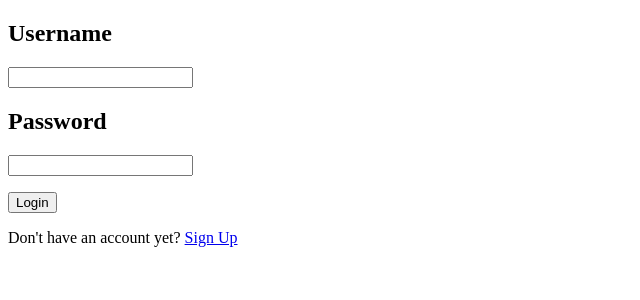
After one commit to xdomsky/webstore, a Django app: page /login/ in a window 1280 px wide. The commit adds this page. Shown: the top 300 px of the page, without its empty margins (0-640 px from the left). Run offline with Django 3.2, Linux system fonts and the light colour scheme.

Commit message:
added user registration/login

```diff
--- a/WebStore/Store/templates/Store/index.html
+++ b/WebStore/Store/templates/Store/index.html
@@ -417,13 +417,12 @@
 </style>
 {% endblock style %}
 
-
 {% block nav %}
 <div class="navbar">
     <h1>Website Logo</h1>
     <ul class="navul" id="navul">
         <li><a><i class="ri-shopping-cart-line"></i></a></li>
-        <li><a><i class="ri-account-circle-fill"></i></a></li>
+        <li><a href="{% url 'Store:account' %}"><i class="ri-account-circle-fill"></i></a></li>
     </ul>
 </div>
 {% endblock nav %}
--- /dev/null
+++ b/WebStore/Store/templates/Store/login.html
@@ -0,0 +1,35 @@
+{% extends 'base.html' %}
+
+
+
+{% block content %}
+
+<div class="content">
+    <form action="" method="post">
+        {% csrf_token %}
+        <div class="form-div">
+            <div>
+                <h2><label for="username">Username</label></h2>
+                <p><input type="text" name="username" id="username"></p>
+            </div>
+            <div>
+                <h2><label for="username">Password</label></h2>
+                <p><input type="password" name="password" id="password"></p>
+            </div>
+            <div>
+                <p><button type="submit">Login</button></p>
+            </div>
+            <div>
+
+                {% for message in messages %}
+                    <p id=messages>{{message}}</p>
+                {% endfor %}
+
+            </div>
+            <div>
+                <p>Don't have an account yet? <a href="{% url 'Store:register' %}">Sign Up</a></p>
+            </div>
+        </div>
+    </form>
+</div>
+{% endblock content %}
--- /dev/null
+++ b/WebStore/Store/templates/Store/user.html
@@ -0,0 +1,6 @@
+{% extends 'base.html' %}
+
+
+{% block nav %}
+    <h1>{{user.username}}</h1>
+{% endblock nav %}
--- a/WebStore/Store/urls.py
+++ b/WebStore/Store/urls.py
@@ -5,5 +5,9 @@ from django.contrib.staticfiles.urls import staticfiles_urlpatterns
 app_name = 'Store'
 urlpatterns = [
     path('', views.index, name='index'),
+    path('account/', views.account, name='account'),
+    path('register/', views.register, name='register'),
+    path('login/', views.login, name='login'),
+    path('<str:username>/', views.user, name='user'),
 ]
 urlpatterns += staticfiles_urlpatterns()
--- a/WebStore/Store/views.py
+++ b/WebStore/Store/views.py
@@ -1,5 +1,12 @@
-from django.shortcuts import redirect, render
+from django.shortcuts import redirect, render, get_object_or_404
 from .models import kontakt
+from django.contrib.auth.models import User
+from django.contrib.auth import login as auth_login
+from django.contrib.auth import authenticate, logout
+from django.contrib.auth.decorators import login_required
+from django.contrib import messages
+
+from .forms import CreateUserForm
 
 # Create your views here.
 def index(request):
@@ -9,3 +16,43 @@ def index(request):
         new_msg.save()
         return redirect("Store:index")
     return render(request, 'Store/index.html', context)
+
+@login_required(login_url='Store:login')
+def account(request):
+    return redirect('Store:user', username=request.user)
+
+@login_required(login_url='Store:login')
+def user(request, username):
+    user = get_object_or_404(User, username=username)
+    context = {'user': user}
+    return render(request, 'Store/user.html', context)
+
+def login(request):
+    if request.method == 'POST':
+        username = request.POST.get('username')
+        password = request.POST.get('password')
+
+        user = authenticate(request, username=username, password=password)
+
+        if user is not None:
+            auth_login(request, user)
+        else:
+            messages.info(request, 'Nazwa uzytkownika lub haslo jest nie prawidlowe')
+
+    context = {}
+    return render(request, 'Store/login.html', context)
+
+def register(request):
+    form = CreateUserForm()
+
+    if request.method == 'POST':
+        form = CreateUserForm(request.POST)
+        if form.is_valid():
+            form.save()
+            user = form.cleaned_data.get('username')
+            messages.success(request, 'Konto zostało stworzone dla ' + user)
+
+            return redirect('Store:login')
+
+    context = {'form': form}
+    return render(request, 'Store/register.html', context)
```
Also changed, not shown: WebStore/Store/forms.py (added, +9 -0 lines), WebStore/Store/templates/Store/register.html (added, +45 -0 lines), WebStore/db.sqlite3.
